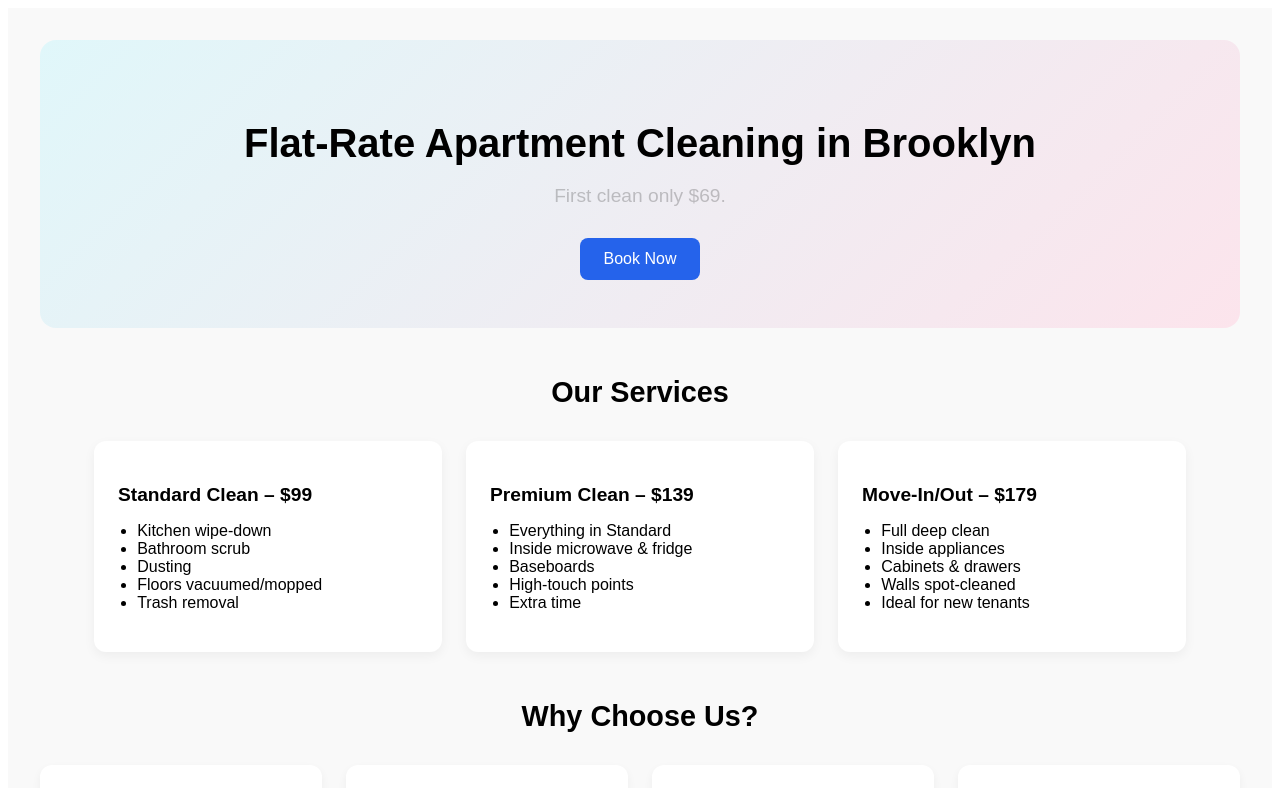
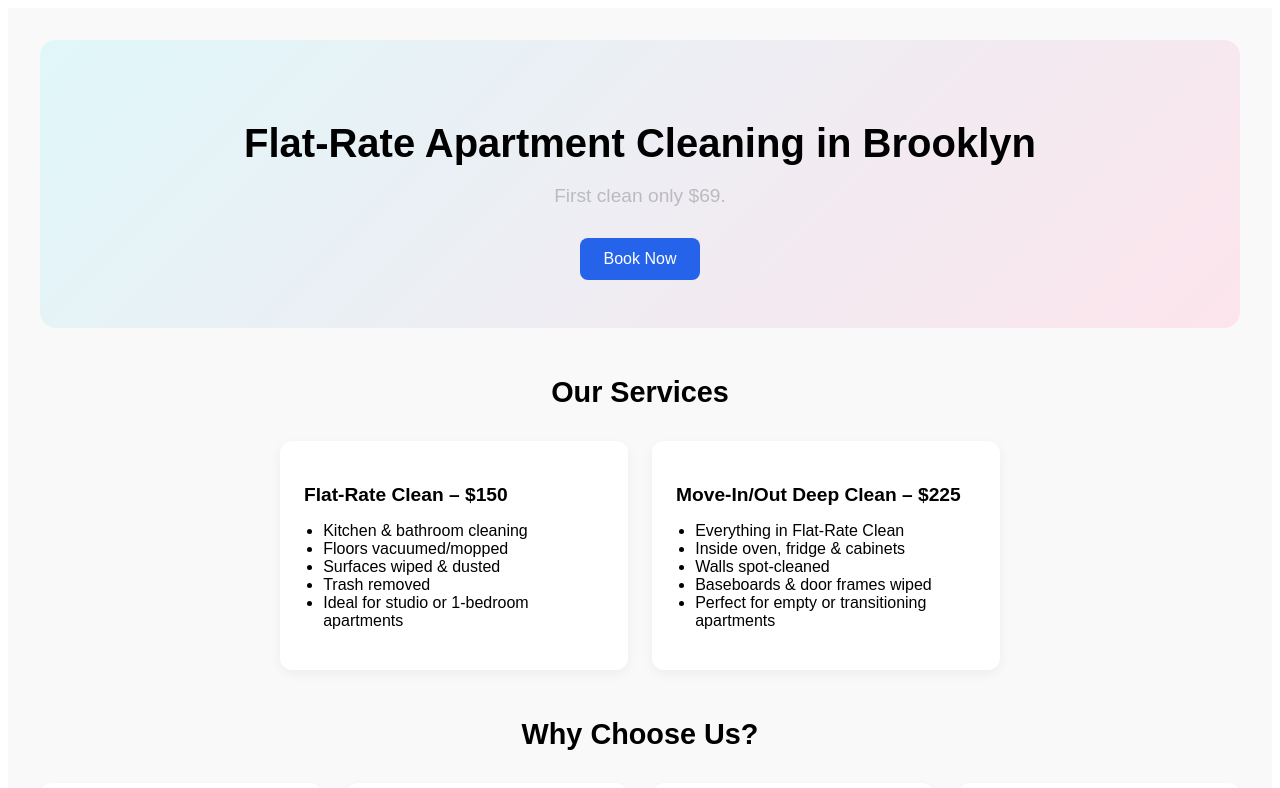
Before and after one commit to Akib-Islam1/Flat-Rate-Cleaning, a React (Vite) app: page / in a window 1280 px wide. Shown: the top 788 px of the page. Built offline with nearby package versions, Linux system fonts and the light colour scheme.

Commit message:
Update HomePage.jsx

```diff
--- a/src/HomePage.jsx
+++ b/src/HomePage.jsx
@@ -52,17 +52,25 @@ export default function HomePage() {
   <h2 style={{ textAlign: 'center', fontSize: '1.8rem', marginBottom: '2rem' }}>Our Services</h2>
   <div style={{ display: 'flex', gap: '1.5rem', flexWrap: 'wrap', justifyContent: 'center' }}>
     {[{
-            title: 'Standard Clean',
-            price: '$99',
-            features: ['Kitchen wipe-down', 'Bathroom scrub', 'Dusting', 'Floors vacuumed/mopped', 'Trash removal']
+      title: 'Flat-Rate Clean',
+      price: '$150',
+      features: [
+        'Kitchen & bathroom cleaning',
+        'Floors vacuumed/mopped',
+        'Surfaces wiped & dusted',
+        'Trash removed',
+        'Ideal for studio or 1-bedroom apartments'
+      ]
     }, {
-            title: 'Premium Clean',
-            price: '$139',
-            features: ['Everything in Standard', 'Inside microwave & fridge', 'Baseboards', 'High-touch points', 'Extra time']
-          }, {
-            title: 'Move-In/Out',
-            price: '$179',
-            features: ['Full deep clean', 'Inside appliances', 'Cabinets & drawers', 'Walls spot-cleaned', 'Ideal for new tenants']
+      title: 'Move-In/Out Deep Clean',
+      price: '$225',
+      features: [
+        'Everything in Flat-Rate Clean',
+        'Inside oven, fridge & cabinets',
+        'Walls spot-cleaned',
+        'Baseboards & door frames wiped',
+        'Perfect for empty or transitioning apartments'
+      ]
     }].map(service => (
       <div style={{ background: '#fff', borderRadius: '12px', boxShadow: '0 4px 12px rgba(0,0,0,0.05)', padding: '1.5rem', width: '300px' }}>
         <h3 style={{ fontSize: '1.2rem', marginBottom: '0.5rem' }}>{service.title} – {service.price}</h3>
@@ -73,6 +81,7 @@ export default function HomePage() {
     ))}
   </div>
 </section>
+
 
 {/* Why Choose Us */}
 <section style={{ marginBottom: '3rem' }}>
```
Lines whose indentation alone changed are shown as unchanged.
